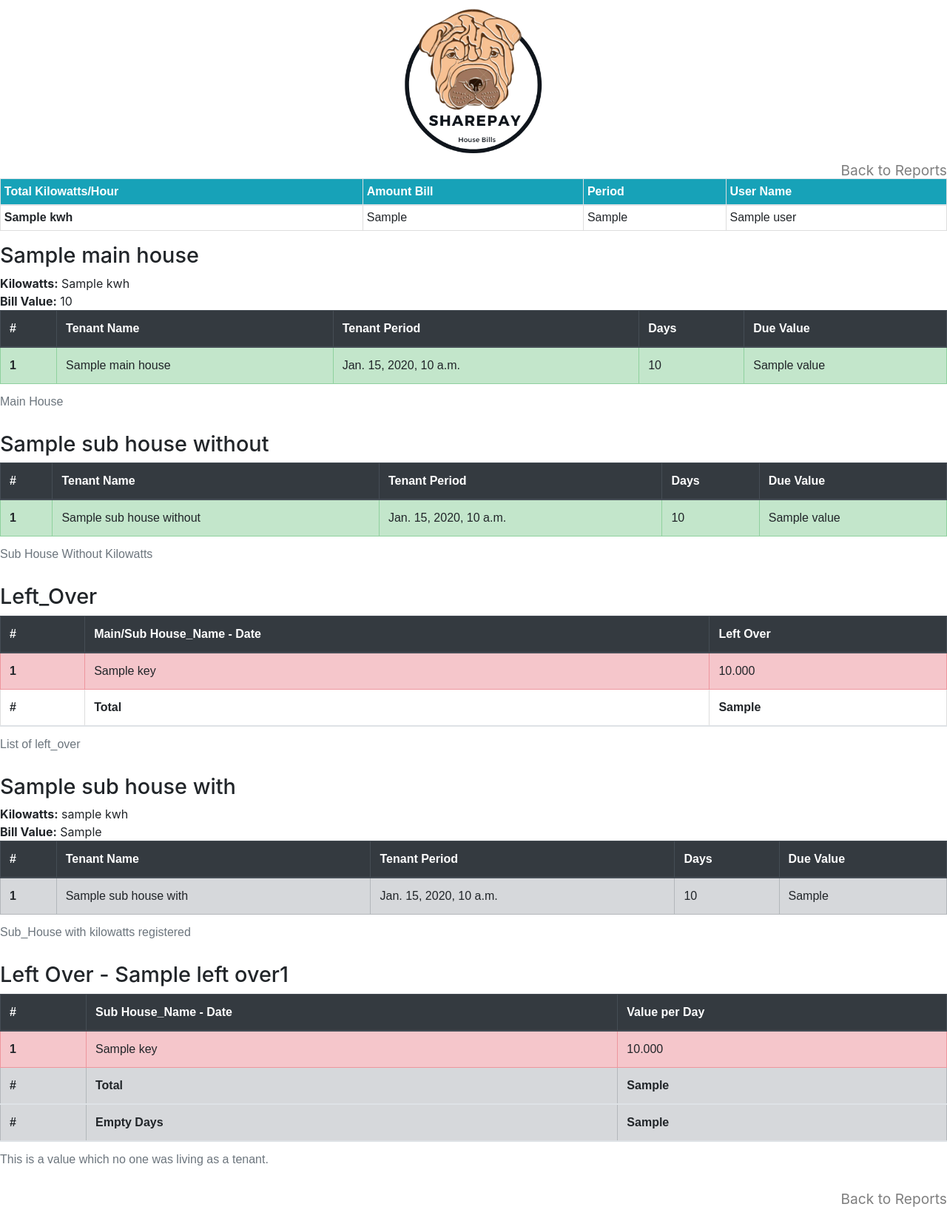
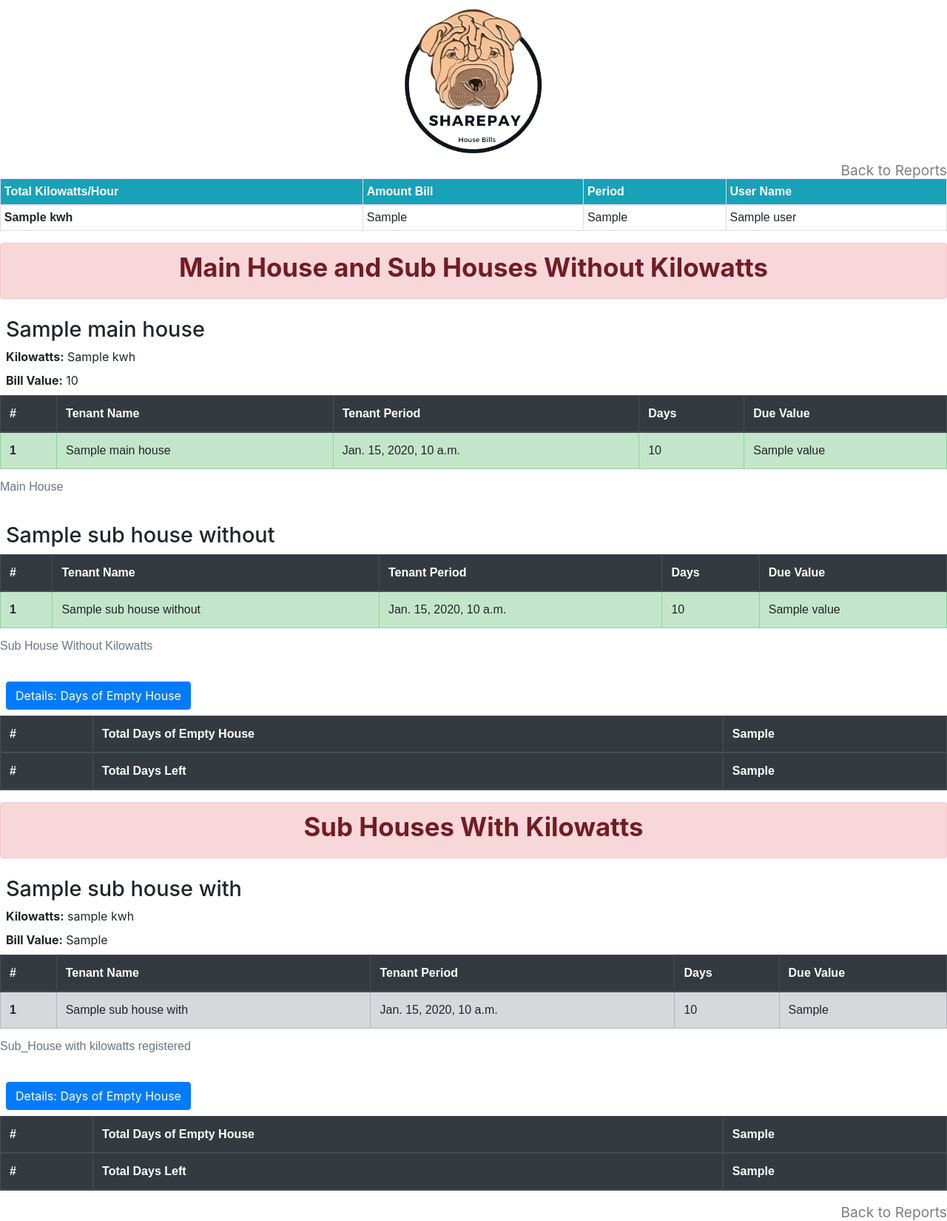
Before and after one commit to Yuri-Lima/SharePay, a Django app: template templates/houses/calc_bill/calc_main_house.html in a window 1280 px wide. Shown: the whole page at 74% size. Run offline with Django 3.2, Linux system fonts and the light colour scheme; the template is opened without the code that fills it: most values are stand-ins (such as "Sample title", 1, 10 or a date in 2020); lists and menus that the app fills with data are empty; some libraries are stand-ins or nearby versions.

Commit message:
Feat-Issue #79

```diff
--- a/templates/houses/calc_bill/base_calc.html
+++ b/templates/houses/calc_bill/base_calc.html
@@ -38,7 +38,7 @@
   <!-- Bootstrap core JavaScript
   ================================================== -->
   <!-- Placed at the end of the document so the pages load faster -->
-  <script src="https://code.jquery.com/jquery-3.6.0.slim.min.js" integrity="sha256-u7e5khyithlIdTpu22PHhENmPcRdFiHRjhAuHcs05RI=" crossorigin="anonymous"></script>
+  <script src="https://code.jquery.com/jquery-3.2.1.slim.min.js" integrity="sha256-u7e5khyithlIdTpu22PHhENmPcRdFiHRjhAuHcs05RI=" crossorigin="anonymous"></script>
   <script src="https://cdnjs.cloudflare.com/ajax/libs/popper.js/1.12.9/umd/popper.min.js" integrity="sha384-ApNbgh9B+Y1QKtv3Rn7W3mgPxhU9K/ScQsAP7hUibX39j7fakFPskvXusvfa0b4Q" crossorigin="anonymous"></script>
   <script src="https://maxcdn.bootstrapcdn.com/bootstrap/4.0.0/js/bootstrap.min.js" integrity="sha384-JZR6Spejh4U02d8jOt6vLEHfe/JQGiRRSQQxSfFWpi1MquVdAyjUar5+76PVCmYl" crossorigin="anonymous"></script>
   <script src="https://cdnjs.cloudflare.com/ajax/libs/holder/2.9.7/holder.min.js"></script>
--- a/templates/houses/calc_bill/calc_main_house.html
+++ b/templates/houses/calc_bill/calc_main_house.html
@@ -30,14 +30,18 @@
 </table>
 {% comment %} END INFOR BILL {% endcomment %}
 
+<div class="alert alert-danger text-center" role="alert">
+  <h3><strong class="text-responsive2">Main House and Sub Houses Without Kilowatts</strong></h3>
+</div>
+
 {% comment %} START TABLE MAIN HOUSE {% endcomment %}
 <div class="table-responsive">
   <table class="table table-hover">
     {% for main_name, values in calc_1.main_house.items %}
     <caption>Main House</caption>
-      <h3 class='text-responsive2'>{{main_name}}</h3>
-      <div><strong>Kilowatts:</strong> {{calc_1.new_main_kwh}} kwh</div>
-      <div><strong>Bill Value:</strong> {{calc_1.new_amount}}</div>
+      <h3 class='text-responsive2 m-2'>{{main_name}}</h3>
+      <div class="m-2"><strong>Kilowatts:</strong> {{calc_1.new_main_kwh}} kwh</div>
+      <div class="m-2"><strong>Bill Value:</strong> {{calc_1.new_amount}}</div>
         <thead class="thead-dark">
           <tr>
             <th scope="col">#</th>
@@ -69,7 +73,7 @@
   <div class="table-responsive">
     <table class="table table-hover">
       <caption>Sub House Without Kilowatts</caption>
-        <h3 class='text-responsive2'>{{subs_house_name}}</h3>
+        <h3 class='text-responsive2 m-2'>{{subs_house_name}}</h3>
         <thead class="thead-dark">
             <tr>
               <th scope="col">#</th>
@@ -98,11 +102,17 @@
 
 {% comment %} START TABLE LEFT OVER {% endcomment %}
 {% if  calc_1.left_over1 %}
+  <p class="m-2">
+    <a class="btn btn-primary text-responsive2" data-toggle="collapse" href="#collapseWithoutKWH" role="button" aria-expanded="false" aria-controls="collapseExample">
+      Details: Days of Empty House
+    </a>
+  </p>
+  <div class="collapse" id="collapseWithoutKWH">
+    <div class="card card-body">
       <div class="table-responsive">
         <table class="table table-hover">
           <caption>List of left_over</caption>
             {% for left_name, v in calc_1.left_over1.items %}
-        <h3 class='text-responsive2'>Left_Over</h3>
               <thead class="thead-dark">
                 <tr>
                   <th scope="col">#</th>
@@ -126,16 +136,30 @@
                   <th scope="col">{{v.left_over1}}</th>
                 </tr>
               </thead>
-          {% comment %} <thead class="thead-secondary">
-            <tr>
-              <th scope="col">#</th>
-              <th scope="col">Empty Days</th>
-              <th scope="col">{{v.days_left_over}}</th>
-            </tr>
-          </thead> {% endcomment %}
             {% endfor %}
         </table>
       </div>
+    </div>
+  </div>
+  <div class="table-responsive">
+    <table class="table table-hover">
+      {% for left_name, v in calc_1.left_over1.items %}
+      <thead class="thead-dark">
+        <tr>
+          <th scope="col">#</th>
+          <th scope="col">Total Days of Empty House</th>
+          <th scope="col">{{v.left_over1}}</th>
+        </tr>
+        <tr>
+          <th scope="col">#</th>
+          <th scope="col">Total Days Left</th>
+          <th scope="col">{{v.days_left_over}}</th>
+        </tr>
+      </thead>
+      {% endfor %}
+    </table>
+  </div>
+
 {% endif %}
 
 {% comment %} END TABLE LEFT OVER {% endcomment %}
--- a/templates/houses/calc_bill/with_kwh.html
+++ b/templates/houses/calc_bill/with_kwh.html
@@ -1,10 +1,13 @@
 
 {% comment %} START TABLE SUB HOUSE WITH KWH {% endcomment %}
+<div class="alert alert-danger text-center" role="alert">
+  <h3><strong class="text-responsive2">Sub Houses With Kilowatts</strong></h3>
+</div>
 {% for subs_house_name, c in calc_2.sub_house_with.items %}
   <div class="table-responsive">
     <table class="table table-hover">
       <caption>Sub_House with kilowatts registered</caption>
-        <h3 class='text-responsive2'>{{subs_house_name}}</h3>
+        <h3 class='text-responsive2 m-2'>{{subs_house_name}}</h3>
         <thead class="thead-dark">
             <tr>
               <th scope="col">#</th>
@@ -18,8 +21,8 @@
             <tbody>
               <tr class="table-secondary">
                 {% if forloop.counter == 1 %}
-                <div><strong>Kilowatts:</strong> {{v.kwh_infor|slugify}} kwh</div>
-                <div><strong>Bill Value:</strong> {{v.bill_value}}</div>
+                <div class="m-2"><strong>Kilowatts:</strong> {{v.kwh_infor|slugify}} kwh</div>
+                <div class="m-2"><strong>Bill Value:</strong> {{v.bill_value}}</div>
                 {% endif %}
                   <th scope="row">{{forloop.counter}}</th>
                   <td>{{sub_tenant_name}}</td>
@@ -40,15 +43,18 @@
 
 
 {% comment %} START TABLE LEFT OVER {% endcomment %}
-{% comment %} {% for  in  %}{% endfor %} {% endcomment %}
-{% comment %} {{calc_2.left_over1}} {% endcomment %}
 {% if  calc_2.left_over1 %}
+  <p class="m-2">
+    <a class="btn btn-primary text-responsive2" data-toggle="collapse" href="#collapseWithKWH" role="button" aria-expanded="false" aria-controls="collapseExample">
+      Details: Days of Empty House
+    </a>
+  </p>
+  <div class="collapse" id="collapseWithKWH">
+    <div class="card card-body">
       <div class="table-responsive">
         {% for name, keysANDvalues in calc_2.left_over1.items %}
           <table class="table table-hover">
             <caption>This is a value which no one was living as a tenant.</caption>
-        {% comment %} {{key}} - {{value}} {% endcomment %}
-        <h3 class='text-responsive2'>Left Over - {{name}}</h3> {% comment %} {{left_name}} {% endcomment %}
                 <thead class="thead-dark">
                   <tr>
                     <th scope="col">#</th>
@@ -82,5 +88,25 @@
           </table>
         {% endfor %}
       </div>
+    </div>
+  </div>
+  <div class="table-responsive">
+    <table class="table table-hover">
+      {% for name, keysANDvalues in calc_2.left_over1.items %}
+      <thead class="thead-dark">
+        <tr>
+          <th scope="col">#</th>
+          <th scope="col">Total Days of Empty House</th>
+          <th scope="col">{{keysANDvalues.left_over1}}</th>
+        </tr>
+        <tr>
+          <th scope="col">#</th>
+          <th scope="col">Total Days Left</th>
+          <th scope="col">{{keysANDvalues.days_left_over}}</th>
+        </tr>
+      </thead>
+      {% endfor %}
+    </table>
+  </div>
 {% endif %}
 {% comment %} END TABLE LEFT OVER {% endcomment %}
```
Lines whose indentation alone changed are shown as unchanged.
